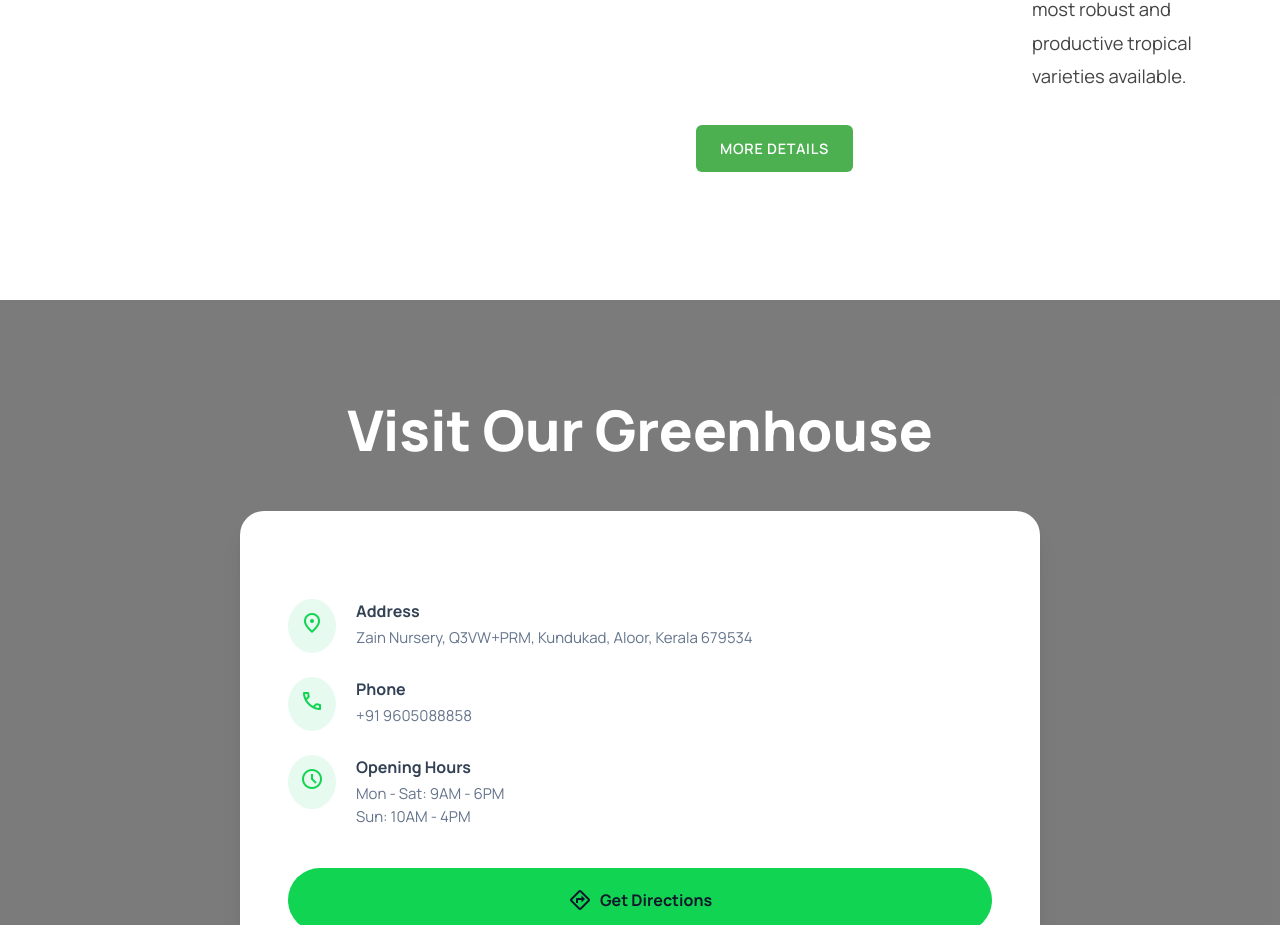
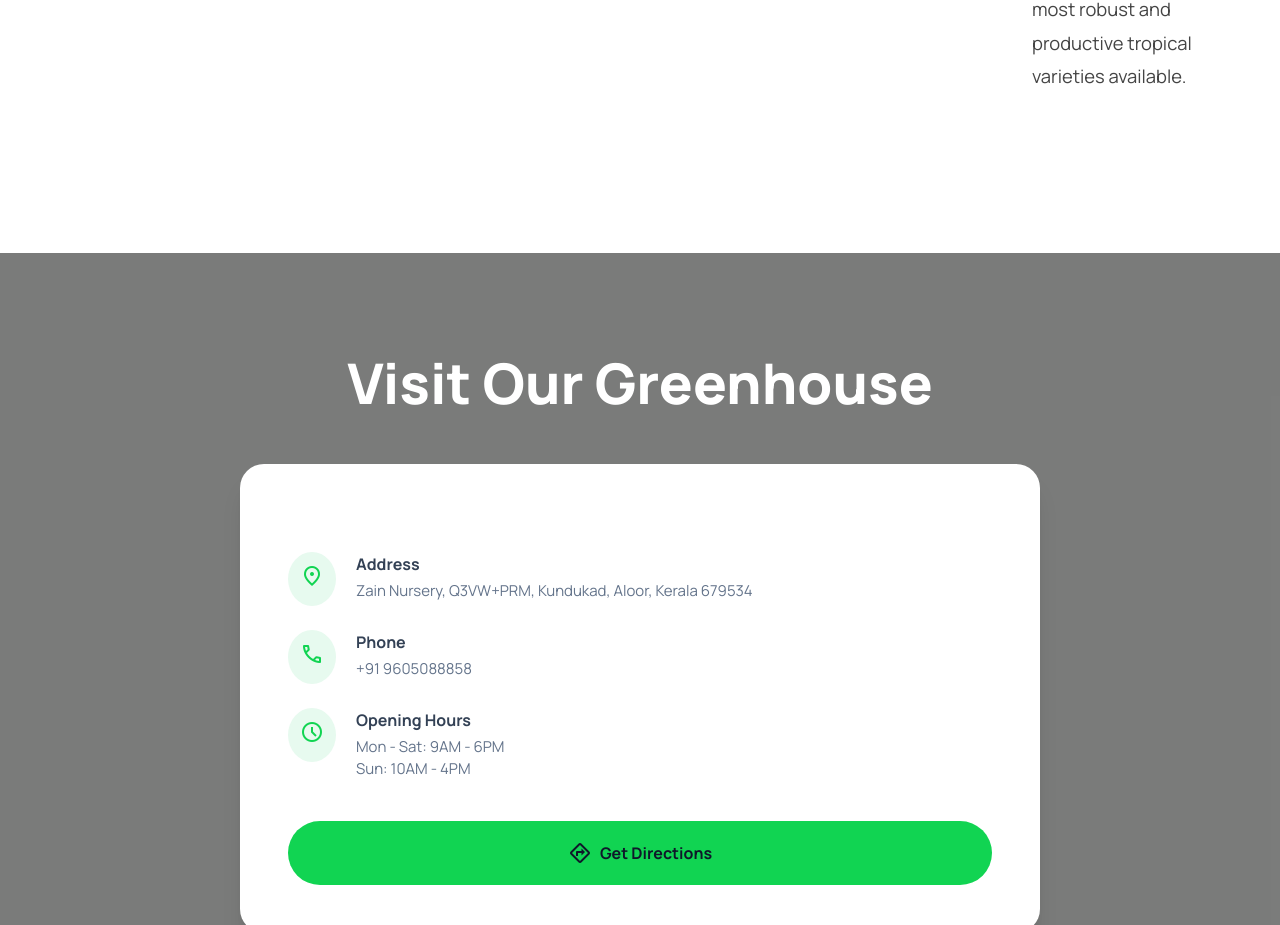
Before and after one commit to MOHAMMEDSHAMILT/Zain-Nursery, a Next.js app: page / in a window 1280 px wide. Shown: the part 4177-5102 px from the top of the page. Built offline with nearby package versions, Linux system fonts and the light colour scheme; no server answers; the database is empty.

Commit message:
UI: Removed 'More Details' button from R&D section

```diff
--- a/app/HomeClient.tsx
+++ b/app/HomeClient.tsx
@@ -294,7 +294,6 @@ export default function HomeClient({ initialProducts }: { initialProducts: any[]
                                     Zain Nursery Biotech is at the forefront of Mangosteen research, dedicating vast resources to the acclimatization and advanced breeding of this "Queen of Fruits." Our R&D team has successfully optimized cultivation techniques for Indian soil, focusing on developing drought-resistant and high-yield Mangosteen varieties. Through continuous scientific study, we ensure our plants are perfectly adapted to local geographical conditions, providing farmers with the most robust and productive tropical varieties available.
                                 </p>
                             </div>
-                            <Link href="/about" className={styles.moreBtn}>More Details</Link>
                         </div>
                     </div>
                 </div>
```
